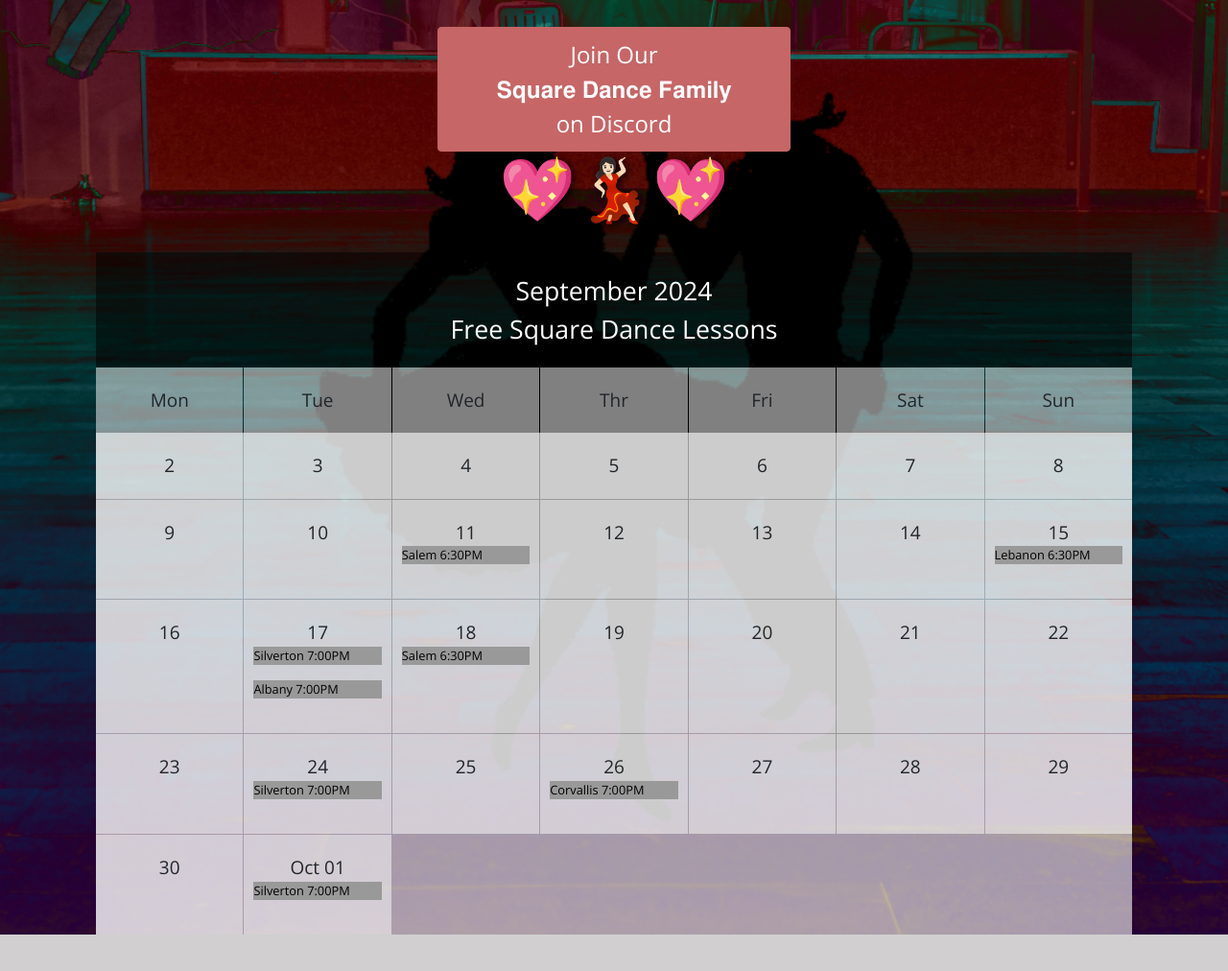
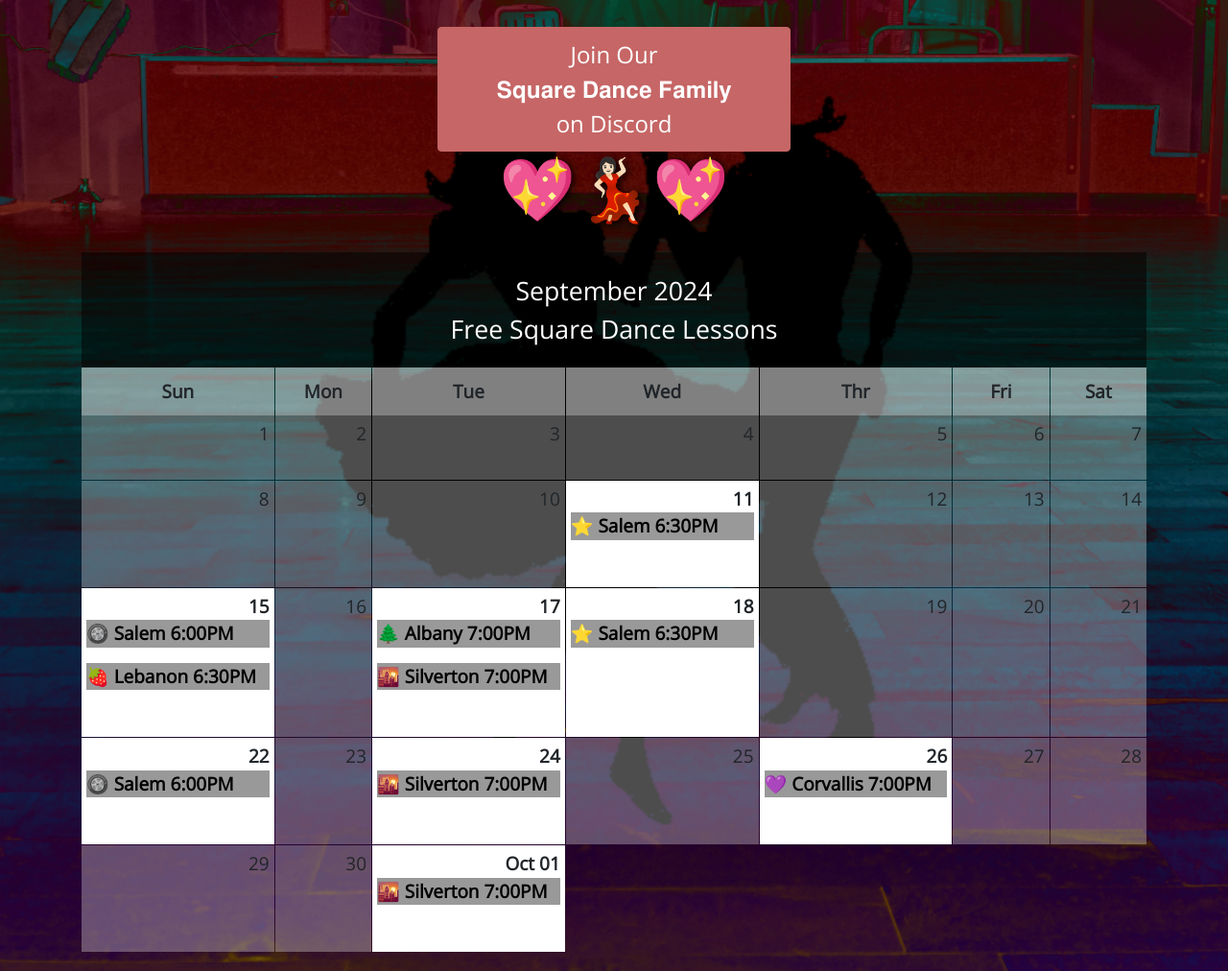
Before and after one commit to layhna/layhna.github.io, a PHP site: page / in a window 1280 px wide. Shown: the whole page at 96% size. Before the commit the page ends 974 px from the top, so only its background shows below. Run offline with PHP 8.4, Linux system fonts and the light colour scheme.

Commit message:
Grid Calendar

```diff
--- a/css/tooplate-style.css
+++ b/css/tooplate-style.css
@@ -272,76 +272,48 @@ h5 {
 
 
 /* -- CALENDAR -- */
-#calendar {
+.calendar {
     width: 100%;
-    max-width: 1080px;
+    max-width: 1200px;
     margin: 0 auto;
 }
-#calendar-header {
-    /*display: flex;*/
-    /*justify-content: space-between;*/
+.calendar-header {
     align-items: center;
 	text-align: center;
     padding: 20px;
 	background: rgba(0,0,0,0.5);
-    /*background-color: #333;*/
     color: #fff;
 	font-size: 20pt;
 }
-#calendar-days {
-    display: grid;
-    grid-template-columns: repeat(7, 1fr);
+.calendar-days {
+    display: inline-grid;
+	grid-template-columns: [sun] 2fr [mon] 1fr [tue] 2fr [wed] 2fr [thr] 2fr [fri] 1fr [sat] 1fr;
     gap: 1px;
-    /*background-color: #333;*/
+	text-align: center;
 }
-#calendar-days div {
-    padding: 20px;
+.calendar-days div {
 	background: rgba(255,255,255,0.5);
-    /*background-color: #fff;*/
-    text-align: center;
+	font-weight: bold;
+	padding: 11px;
 }
-#calendar-body {
-    display: grid;
-    grid-template-columns: repeat(7, 1fr);
+.calendar-body {
+    display: inline-grid;
+	grid-template-columns: [sun] 2fr [mon] 1fr [tue] 2fr [wed] 2fr [thr] 2fr [fri] 1fr [sat] 1fr;
     gap: 1px;
-	background: rgba(255,255,255,0.6);
-    /*background-color: #333;*/
+	margin-bottom: 20px;
 }
-#calendar-body div {
-    padding: 20px 10px;
-	background: rgba(255,255,255,0.5);
-    /*background-color: #fff;*/
-    text-align: center;
+.calendar-body div {
+	background: rgba(255,255,255,0.3);
+	text-align: right;
+	padding: 5px;
+	padding-bottom: 33px;
 }
-
-#calendar-body ul {  padding-left: 0px;}
-
-#calendar-body li {
-  /*display: inline-block;*/
-
-  list-style-type: none;
-  text-align: left;
-  font-size:1vw;
-  color: #000;
-  background-color: #999;
+.active-day {
+	background: rgba(255,255,255,1) !important;
+	font-weight: bold;
 }
-
-/*
-
-.days li {
-  list-style-type: none;
-  display: inline-block;
-  width: 13.6%;
-  text-align: right;
-  /*margin-bottom: 5px;
-  font-size:12px;
-  color: #777;
-  border-style: solid;
+.active-day p {
+	text-align: left;
+	color: #000;
+	background-color: #999;
 }
-
-/* Highlight the "current" day
-li.active {
-  background: #1abc9c;
-  color: white !important;
-  text-align: left;
-}/*
--- a/index.html
+++ b/index.html
@@ -43,54 +43,52 @@ https://www.tooplate.com/view/2096-individual
 
 
 
-			<div id="calendar">
-			<div id="calendar-header">
-			    <b>September 2024
+
+			<div class="calendar calendar-header">
+				<b>September 2024
 				<br>Free Square Dance Lessons</b>
 			</div>
-
-			<div id="calendar-days">
-				<div>Mon</div>
-				<div>Tue</div>
-  				<div>Wed</div>
-  				<div>Thr</div>
-  				<div>Fri</div>
-  				<div>Sat</div>
-  				<div>Sun</div>
+			<div class="calendar calendar-days">
+				<div class="day">Sun</div>
+				<div class="day">Mon</div>
+				<div class="day">Tue</div>
+				<div class="day">Wed</div>
+				<div class="day">Thr</div>
+				<div class="day">Fri</div>
+				<div class="day">Sat</div>
 			</div>
-
-			<div id="calendar-body">
-  				<div>2</div>
-  				<div>3</div>
-  				<div>4</div>
-  				<div>5</div>
-  				<div>6</div>
-  				<div>7</div>
-  				<div>8</div>
-  				<div>9</div>
-  				<div>10</div>
-  				<div>11<ul><li>Salem 6:30PM</li></ul></div>
-  				<div>12</div>
-  				<div>13</div>
-  				<div>14</div>
-  				<div>15<ul><li>Lebanon 6:30PM</li></ul></div>
-  				<div>16</div>
-  				<div>17<ul><li>Silverton 7:00PM</li></ul>
-					<ul><li>Albany 7:00PM</li></ul></div>
-  				<div>18<ul><li>Salem 6:30PM</li></ul></div>
-  				<div>19</div>
-  				<div>20</div>
-  				<div>21</div>
-  				<div>22</div>
-  				<div>23</div>
-  				<div>24<ul><li>Silverton 7:00PM</li></ul></div>
-  				<div>25</div>
- 				<div>26<ul><li>Corvallis 7:00PM</li></ul></div>
-  				<div>27</div>
-  				<div>28</div>
-  				<div>29</div>
-  				<div>30</div>
-  				<div>Oct 01<ul><li>Silverton 7:00PM</li></ul></div>
+			<div class="calendar calendar-body">
+				<div class="off">1</div>
+				<div class="off">2</div>
+				<div class="off">3</div>
+				<div class="off">4</div>
+				<div class="off">5</div>
+				<div class="off">6</div>
+				<div class="off">7</div>
+				<div class="off">8</div>
+				<div class="off">9</div>
+				<div class="off">10</div>
+				<div class="active-day">11<p>⭐️ Salem 6:30PM</p></div>
+				<div class="off">12</div>
+				<div class="off">13</div>
+				<div class="off">14</div>
+				<div class="active-day">15<p>🛞 Salem 6:00PM</p><p>🍓 Lebanon 6:30PM</p></div>
+				<div class="off">16</div>
+				<div class="active-day">17<p>🌲 Albany 7:00PM</p><p>🌇 Silverton 7:00PM</p></div>
+				<div class="active-day">18<p>⭐️ Salem 6:30PM</p></div>
+				<div class="off">19</div>
+				<div class="off">20</div>
+				<div class="off">21</div>
+				<div class="active-day">22<p>🛞 Salem 6:00PM</p></div>
+				<div class="off">23</div>
+				<div class="active-day">24<p>🌇 Silverton 7:00PM</p></div>
+				<div class="off">25</div>
+				<div class="active-day">26<p>💜 Corvallis 7:00PM</p></div>
+				<div class="off">27</div>
+				<div class="off">28</div>
+				<div class="off">29</div>
+				<div class="off">30</div>
+				<div class="active-day">Oct 01<p>🌇 Silverton 7:00PM</p></div>
 			</div>
 		</div>
           </section>
```
